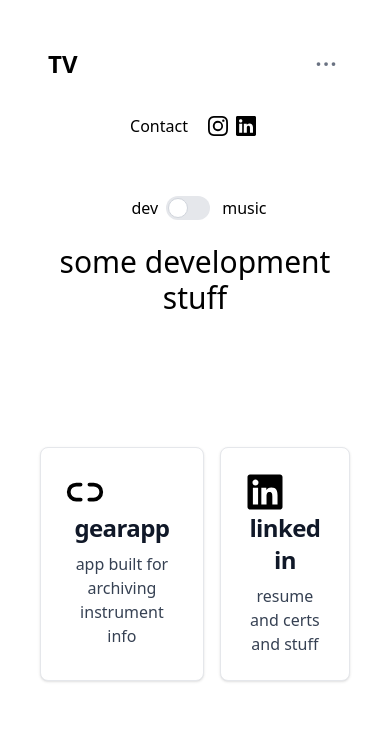
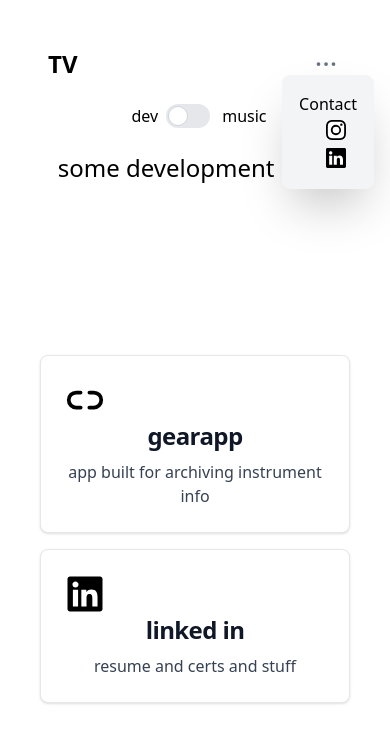
Before and after one commit to travisVela/dotcom, a React (Vite) app: page / in a window 390 px wide. Both pictures are taken after a click on the button "Open dropdown". Shown: the top 742 px of the page. Built offline with nearby package versions, Linux system fonts and the light colour scheme.

Commit message:
add mobile menu

```diff
--- a/src/components/Dev.jsx
+++ b/src/components/Dev.jsx
@@ -6,12 +6,12 @@ import { IoUnlink } from "react-icons/io5";
 const Dev = () => {
   return (
     <div className="flex flex-col h-full justify-start">
-      <div className="flex flex-row h-1/4 justify-self-center items-start">
-        <h1 className="text-3xl mt-4 md:mt-12 md:text-6xl">
+      <div className="flex flex-row h-1/4 w-full justify-center items-start">
+        <h1 className="text-2xl  mt-4 md:text-6xl  md:mt-12">
           some development stuff
         </h1>
       </div>
-      <div className="flex flex-row w-full justify-around">
+      <div className="flex flex-col md:flex-row w-full justify-around">
         <Link
           to={"https://gearapp.travisvela.com"}
           target="_blank"
--- a/src/components/Music.jsx
+++ b/src/components/Music.jsx
@@ -8,11 +8,13 @@ import { FaSpotify } from "react-icons/fa";
 const Music = () => {
   return (
     <div className="flex flex-col h-full justify-start  ">
-      <div className="flex flex-row h-1/4 w-full justify-self-center items-start">
-        <h1 className="text-3xl md:text-6xl mt-4 md:mt-12">some music stuff</h1>
+      <div className="flex flex-row h-1/4 w-full justify-center items-start">
+        <h1 className="text-2xl  mt-4 md:text-6xl  md:mt-12">
+          some music stuff
+        </h1>
       </div>
 
-      <div className="flex flex-row w-full justify-around">
+      <div className="flex flex-col md:flex-row w-full justify-around">
         <Link
           to={"https://soundcloud.com/travisvela"}
           target="_blank"
@@ -40,7 +42,7 @@ const Music = () => {
           </p>
         </Link>
       </div>
-      <div className="flex flex-row w-full justify-around">
+      <div className="flex flex-col md:flex-row w-full justify-around">
         <Link
           to={"https://open.spotify.com/artist/0qfC2n7Tlxdvhq81PVOBhm"}
           target="_blank"
--- a/src/components/Navbar.jsx
+++ b/src/components/Navbar.jsx
@@ -1,8 +1,30 @@
-import React from "react";
+import React, { use, useEffect, useRef, useState } from "react";
 import { Link } from "react-router-dom";
 import { BsInstagram, BsYoutube, BsLinkedin } from "react-icons/bs";
 
 const Navbar = () => {
+  const [mobileMenuOpen, setMobileMenuOpen] = useState(false);
+  const mobileMenuRef = useRef(null);
+  const buttonRef = useRef(null);
+
+  useEffect(() => {
+    let handler = (e) => {
+      if (e.target !== buttonRef.current) {
+        setMobileMenuOpen(false);
+      }
+    };
+
+    document.addEventListener("mousedown", handler);
+
+    return () => {
+      document.removeEventListener("mousedown", handler);
+    };
+  }, []);
+
+  const toggleMobileMenu = () => {
+    setMobileMenuOpen(!mobileMenuOpen);
+  };
+
   return (
     <nav className="bg-white sticky top-0 w-full">
       <div className="max-w-screen-xl flex flex-wrap items-center justify-between mx-auto p-4">
@@ -18,8 +40,8 @@ const Navbar = () => {
             data-dropdown-toggle="dropdown"
             className="inline-block cursor-pointer closeButton text-gray-500 dark:text-gray-400 hover:bg-gray-100 dark:hover:bg-gray-700  focus:outline-none   rounded-lg text-sm p-1.5"
             type="button"
-            // onClick={toggleMobileMenu}
-            // ref={buttonRef}
+            onClick={toggleMobileMenu}
+            ref={buttonRef}
           >
             <span className="sr-only">Open dropdown</span>
             <svg
@@ -35,13 +57,16 @@ const Navbar = () => {
         </div>
 
         <div
-          className={`
-               w-full md:block md:w-auto`}
+          className={`${
+            mobileMenuOpen
+              ? "flex flex-row justify-end z-50 absolute transform translate-y-15 "
+              : "hidden"
+          } w-full md:block md:w-auto`}
           id="navbar-default"
         >
           <ul
-            // ref={mobileMenuRef}
-            className="font-medium flex flex-row justify-center items-center p-4 md:p-0 m-4 "
+            ref={mobileMenuRef}
+            className="font-medium flex flex-col shadow-2xl md:shadow-none justify-center items-center p-4 md:p-0 mt-4 border border-gray-100 rounded-lg bg-gray-100 md:flex-row md:space-x-8 rtl:space-x-reverse md:mt-0 md:border-0 md:bg-white"
           >
             <li>
               <Link to={"/contact"}>Contact</Link>
@@ -61,7 +86,7 @@ const Navbar = () => {
                 />
               )}
             </li> */}
-            <div className={"flex flex-row ml-4 md:ml-12"}>
+            <div className={"flex flex-col md:flex-row ml-4 md:ml-12"}>
               <li className="m-1">
                 <Link
                   target="_blank"
```
